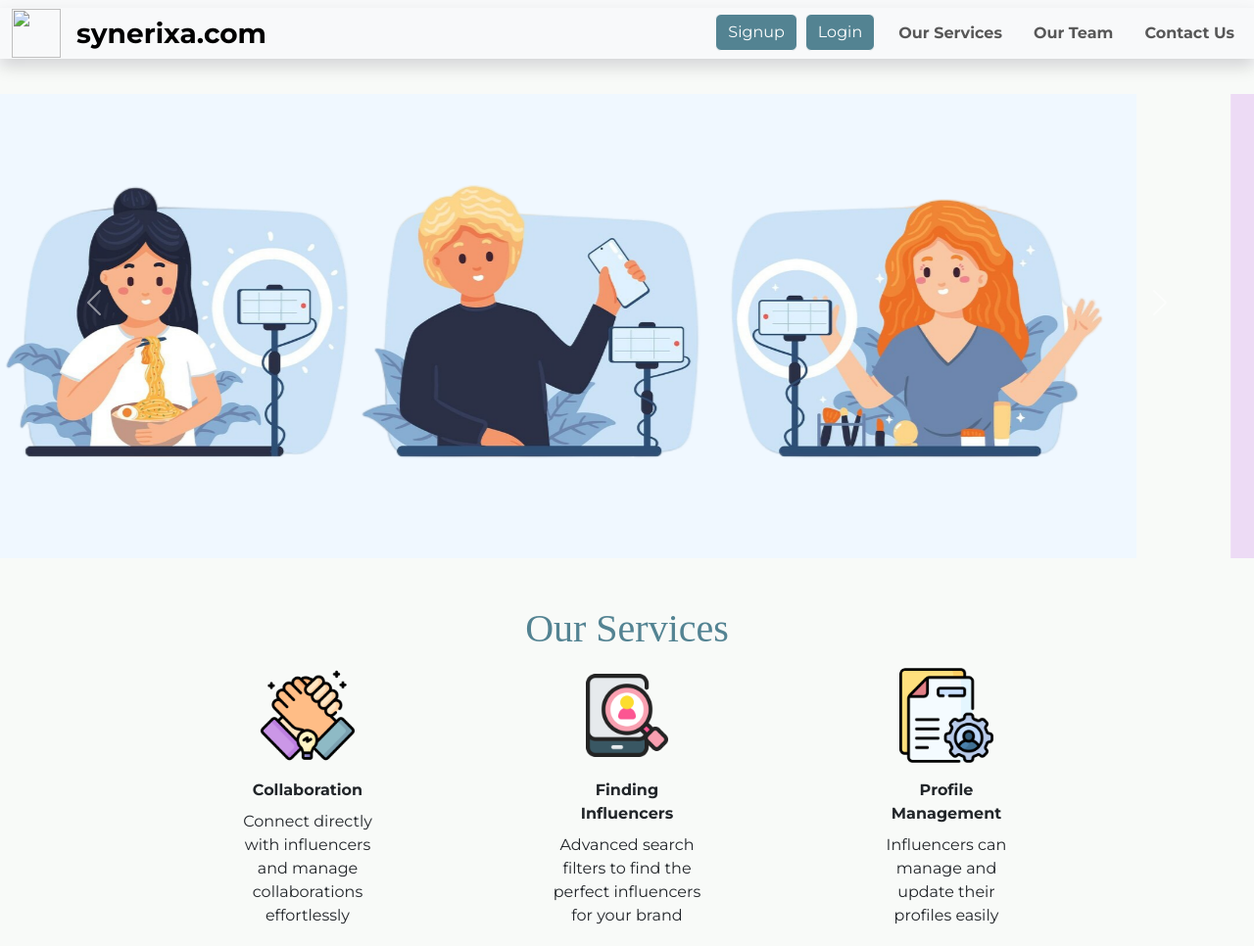
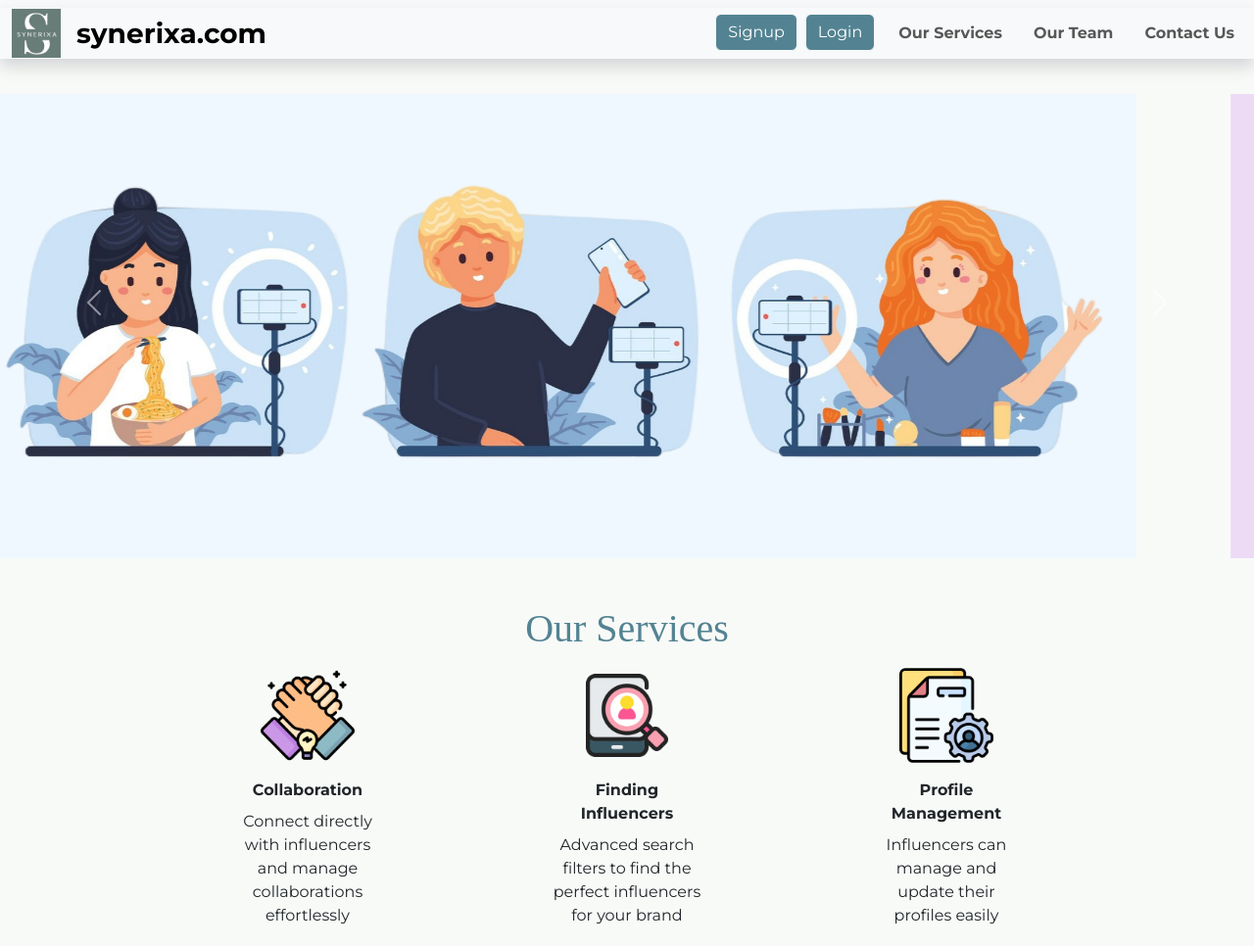
Before and after one commit to Bhavika625/synerixa, a website: page public/index.html in a window 1280 px wide. Shown: the top 966 px of the page at 98% size. Drawn offline with nearby package versions, Linux system fonts and the light colour scheme.

Commit message:
logo upload

```diff
--- a/public/index.html
+++ b/public/index.html
@@ -15,14 +15,14 @@
     <link rel="stylesheet" href="Style/index.css">
     <link rel="stylesheet" href="https://fonts.googleapis.com/css2?family=Montserrat:wght@400;700&display=swap">
     <script src="Script/index.js"></script>
-    <title>Document</title>
+    <title>Synerixa</title>
 </head>
 <body>
 
     <center>
   <nav class="navbar navbar-expand-lg bg-body-tertiary fixed-top">
             <div class="container-fluid shadow">
-              <img src="" alt="" width="50" height="50">
+              <img src="pics/logo.png" alt="" width="50" height="50">
               <a class="navbar-brand ms-3 fs-3" href="#">synerixa.com</a>
               <button class="navbar-toggler" type="button" data-bs-toggle="collapse" data-bs-target="#navbarSupportedContent" aria-controls="navbarSupportedContent" aria-expanded="false" aria-label="Toggle navigation">
                 <span class="navbar-toggler-icon"></span>
```
Also changed, not shown: public/admin-dash.html (+1 -1 lines), public/client-dash.html (+1 -1 lines), public/client-profile.html (+1 -1 lines), public/events-manager.html (+1 -1 lines), public/influ-finder.html (+1 -1 lines), public/influencer-dash.html (+1 -1 lines), public/influencer-profile.html (+1 -1 lines), public/pics/logo.png (added).
